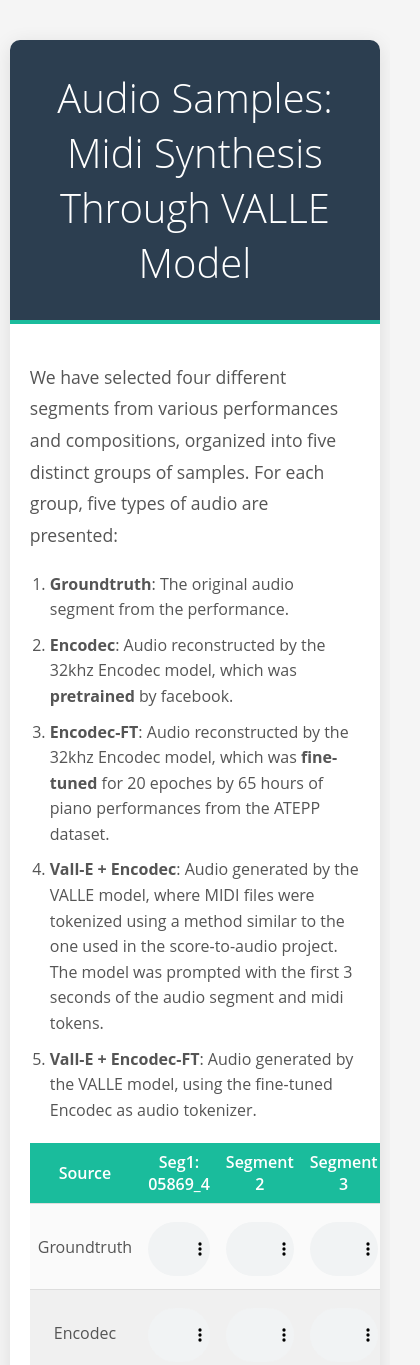
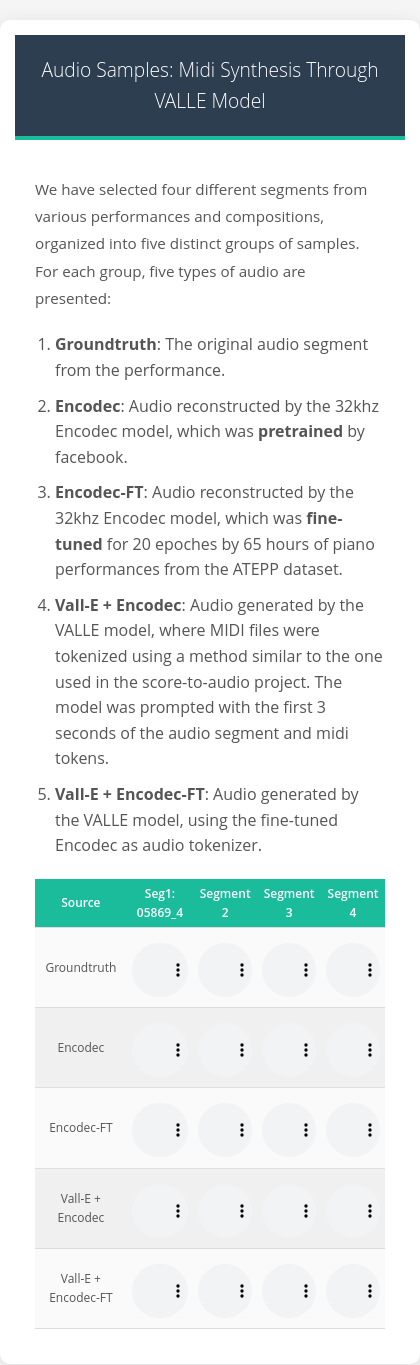
Before and after one commit to tangjjbetsy/Showcase, a plain HTML site: page index.html in a window 390 px wide. Shown: the top 1365 px of the page, 420 px wide, since content can reach past the window. Drawn offline with Linux system fonts and the light colour scheme.

Commit message:
update style

```diff
--- a/style.css
+++ b/style.css
@@ -1,68 +1,82 @@
+/* Base Styles */
 body {
     font-family: 'Open Sans', 'Helvetica Neue', Arial, sans-serif;
     background-color: #f5f5f5;
     color: #444;
     margin: 0;
     padding: 0;
+    line-height: 1.6;
 }
+
 .container {
-    width: 95%;
+    width: 90%;
     max-width: 1200px;
-    margin: 40px auto;
+    margin: 20px auto;
     background-color: #ffffff;
     border-radius: 10px;
     box-shadow: 0 4px 20px rgba(0, 0, 0, 0.1);
     overflow: hidden;
+    padding: 15px;
 }
+
 .header {
     background-color: #2c3e50;
     color: white;
-    padding: 30px;
+    padding: 20px;
     text-align: center;
     border-bottom: 4px solid #1abc9c;
 }
+
 .header h1 {
     margin: 0;
-    font-size: 2.5em;
+    font-size: 2rem;
     font-weight: 300;
 }
+
 .content {
     padding: 20px;
 }
+
 .content p {
-    font-size: 1.1em;
+    font-size: 1.1rem;
     line-height: 1.8;
     color: #555;
 }
+
 table {
     width: 100%;
-    border-collapse: separate;
-    border-spacing: 0;
+    border-collapse: collapse;
     margin-top: 20px;
-    font-size: 1em;
+    font-size: 0.9rem;
 }
+
 th, td {
-    padding: 8px;
+    padding: 10px;
     text-align: center;
     border-bottom: 1px solid #ddd;
 }
+
 th {
     background-color: #1abc9c;
     color: white;
     font-weight: 600;
 }
+
 td {
     background-color: #fafafa;
     color: #555;
 }
+
 tr:nth-child(even) td {
     background-color: #f0f0f0;
 }
+
 audio {
     width: 100%;
-    max-width: 180px;
+    max-width: 200px;
     margin-top: 10px;
 }
+
 footer {
     text-align: center;
     padding: 20px;
@@ -71,18 +85,108 @@ footer {
     border-top: 1px solid #ddd;
     margin-top: 40px;
 }
+
 ul, ol {
     margin: 20px 0;
     padding-left: 20px;
     color: #555;
 }
+
 ul {
     list-style-type: disc;
 }
+
 ol {
     list-style-type: decimal;
 }
+
 ul li, ol li {
     margin-bottom: 10px;
     line-height: 1.6;
 }
+
+/* Responsive Design */
+
+@media (max-width: 1200px) {
+    .container {
+        width: 95%;
+    }
+
+    .header h1 {
+        font-size: 1.8rem;
+    }
+}
+
+@media (max-width: 992px) {
+    .container {
+        width: 100%;
+    }
+
+    .header h1 {
+        font-size: 1.6rem;
+    }
+
+    table, th, td {
+        font-size: 0.85rem;
+    }
+
+    th, td {
+        padding: 8px;
+    }
+
+    audio {
+        max-width: 180px;
+    }
+}
+
+@media (max-width: 768px) {
+    .header h1 {
+        font-size: 1.4rem;
+    }
+
+    .content p {
+        font-size: 1rem;
+    }
+
+    table, th, td {
+        font-size: 0.8rem;
+    }
+
+    th, td {
+        padding: 6px;
+    }
+
+    audio {
+        max-width: 160px;
+    }
+
+    footer {
+        padding: 15px;
+    }
+}
+
+@media (max-width: 576px) {
+    .header h1 {
+        font-size: 1.2rem;
+    }
+
+    .content p {
+        font-size: 0.95rem;
+    }
+
+    table, th, td {
+        font-size: 0.75rem;
+    }
+
+    th, td {
+        padding: 5px;
+    }
+
+    audio {
+        max-width: 140px;
+    }
+
+    footer {
+        padding: 10px;
+    }
+}
```
